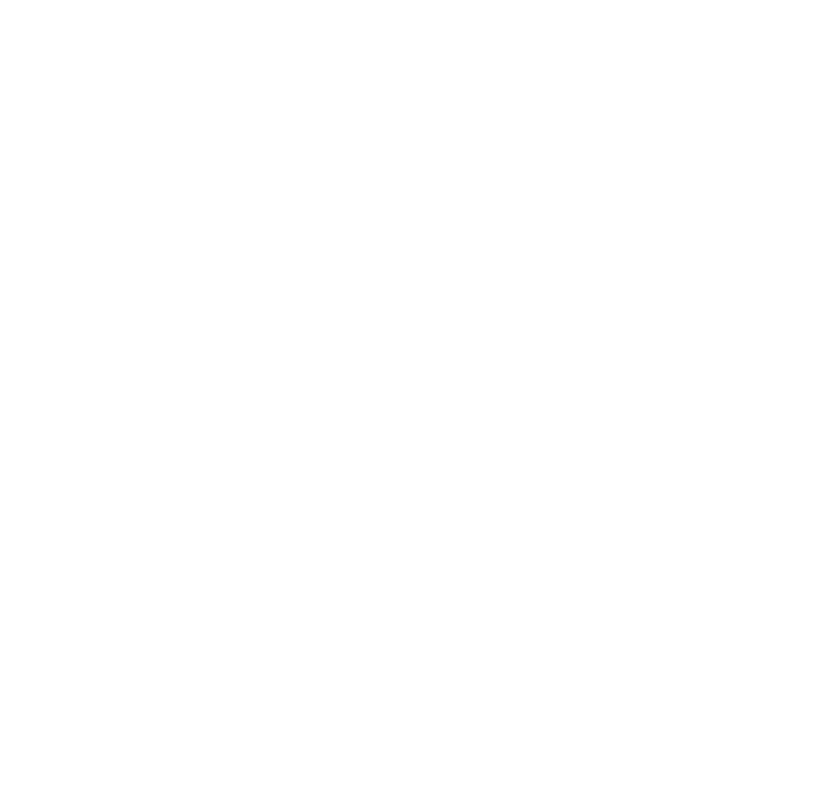
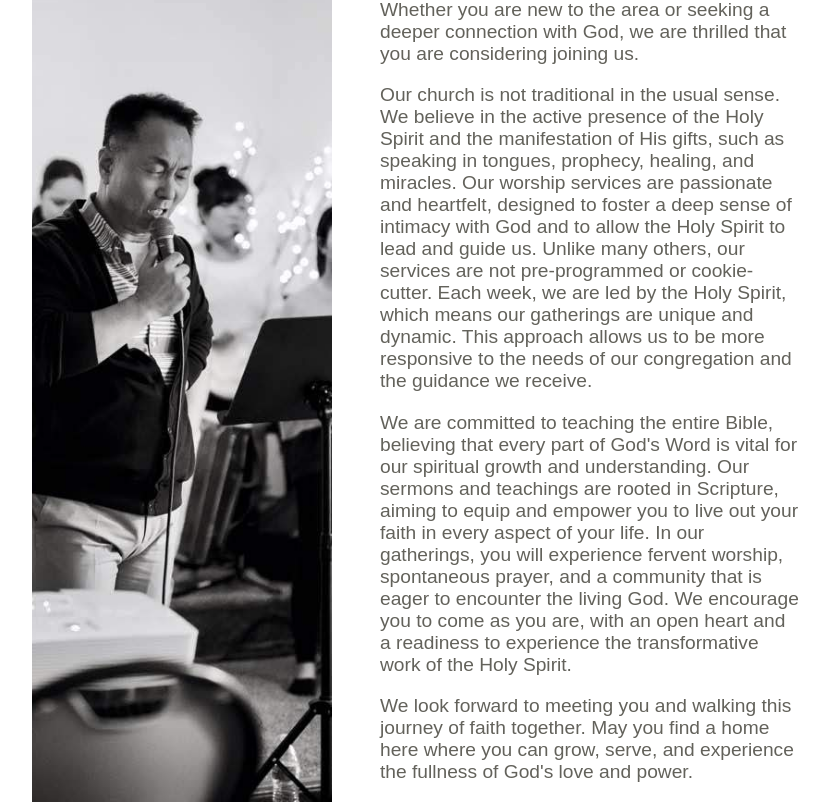
Before and after one commit to jamiej1212/unravel-church-next, a Next.js app: page /history in a window 1280 px wide. Shown: the part 559-1363 px from the top of the page, without its empty margins (224-1053 px from the left). Before the commit the page ends 800 px from the top, so only its background shows below. Built offline with nearby package versions, Linux system fonts and the light colour scheme; a web font is replaced by a local one.

Commit message:
✨ Feat history page

```diff
--- a/src/app/history/page.module.css
+++ b/src/app/history/page.module.css
@@ -0,0 +1,35 @@
+.container{
+    color: var(--font);
+    width: 60%;
+    margin: 5% 20%;
+}
+
+.container > h1{
+    margin-bottom: 3rem;
+}
+
+.container > div {
+    display: flex;
+    flex-direction: column;
+    gap: 3rem;
+}
+.container > div > img{
+    width: 100%;
+    height: auto;
+    min-width: 300px;
+    object-fit: cover;
+}
+
+.container > div > div > p{
+    font-size: 1.2rem;
+}
+
+@media (min-width: 1024px){
+    .container > div {
+        flex-direction: row;
+    }
+
+    .container > div > img{
+        width: 40%;
+    }
+}
--- a/src/app/history/page.tsx
+++ b/src/app/history/page.tsx
@@ -1,8 +1,61 @@
+import styles from "./page.module.css";
+
 import Banner from '../components/banner';
+import Image from "next/image";
+import pastorPeter from '../assets/history.jpg';
 
 export default function History(){
 
     return(
-        <Banner prop="History" />
+        <>
+            <Banner prop="History" />
+            <div className={styles.container}>
+                <h1>Let me tell you about our church</h1>
+                <div>
+                <Image src={pastorPeter} alt="Pastor Peter's photo" />
+                <div>
+                <p>
+                    Our church is a vibrant and dynamic community that embraces
+                    the fullness of the Holy Spirit and the transformative power
+                    of God&#39;s Word. Whether you are new to the area or seeking
+                    a deeper connection with God, we are thrilled that you are considering
+                    joining us.
+                </p>
+                <p>
+                    Our church is not traditional in the usual sense. We believe in
+                    the active presence of the Holy Spirit and the manifestation of
+                    His gifts, such as speaking in tongues, prophecy, healing, and
+                    miracles. Our worship services are passionate and heartfelt,
+                    designed to foster a deep sense of intimacy with God and to
+                    allow the Holy Spirit to lead and guide us. Unlike many others,
+                    our services are not pre-programmed or cookie-cutter. Each
+                    week, we are led by the Holy Spirit, which means our gatherings
+                    are unique and dynamic. This approach allows us to be more
+                    responsive to the needs of our congregation and the guidance
+                    we receive.
+                </p>
+                <p>
+                    We are committed to teaching the entire Bible, believing that
+                    every part of God&#39;s Word is vital for our spiritual growth
+                    and understanding. Our sermons and teachings are rooted in
+                    Scripture, aiming to equip and empower you to live out your
+                    faith in every aspect of your life. In our gatherings, you will
+                    experience fervent worship, spontaneous prayer, and a community
+                    that is eager to encounter the living God. We encourage you to
+                    come as you are, with an open heart and a readiness to experience
+                    the transformative work of the Holy Spirit.
+                </p>
+                <p>
+                We look forward to meeting you and walking this journey of faith
+                together. May you find a home here where you can grow, serve, and
+                experience the fullness of God&#39;s love and power.
+                </p>
+                </div>
+                </div>
+
+
+            </div>
+        </>
+
     );
 }
```
Also changed, not shown: src/app/assets/history.jpg (added).
